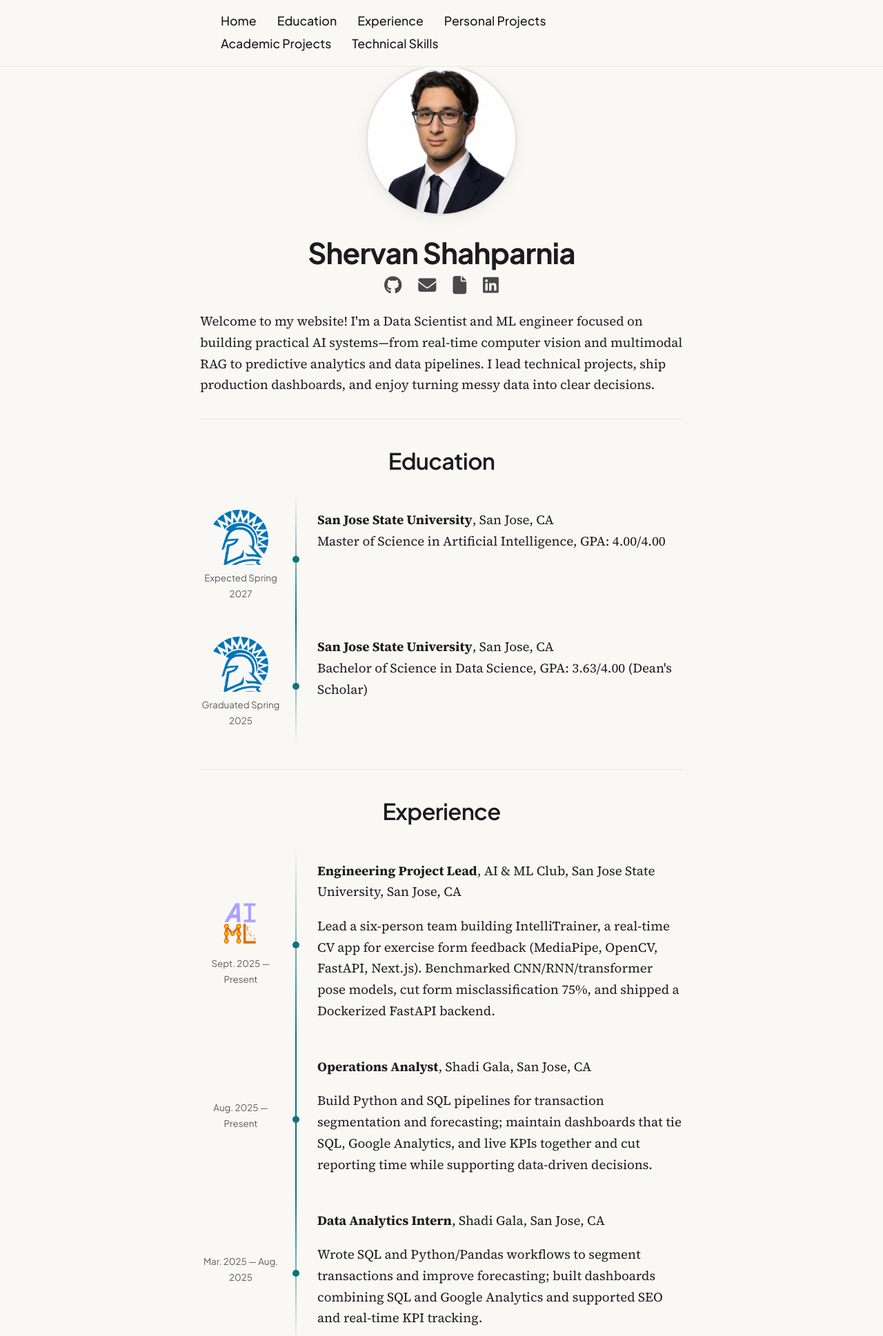
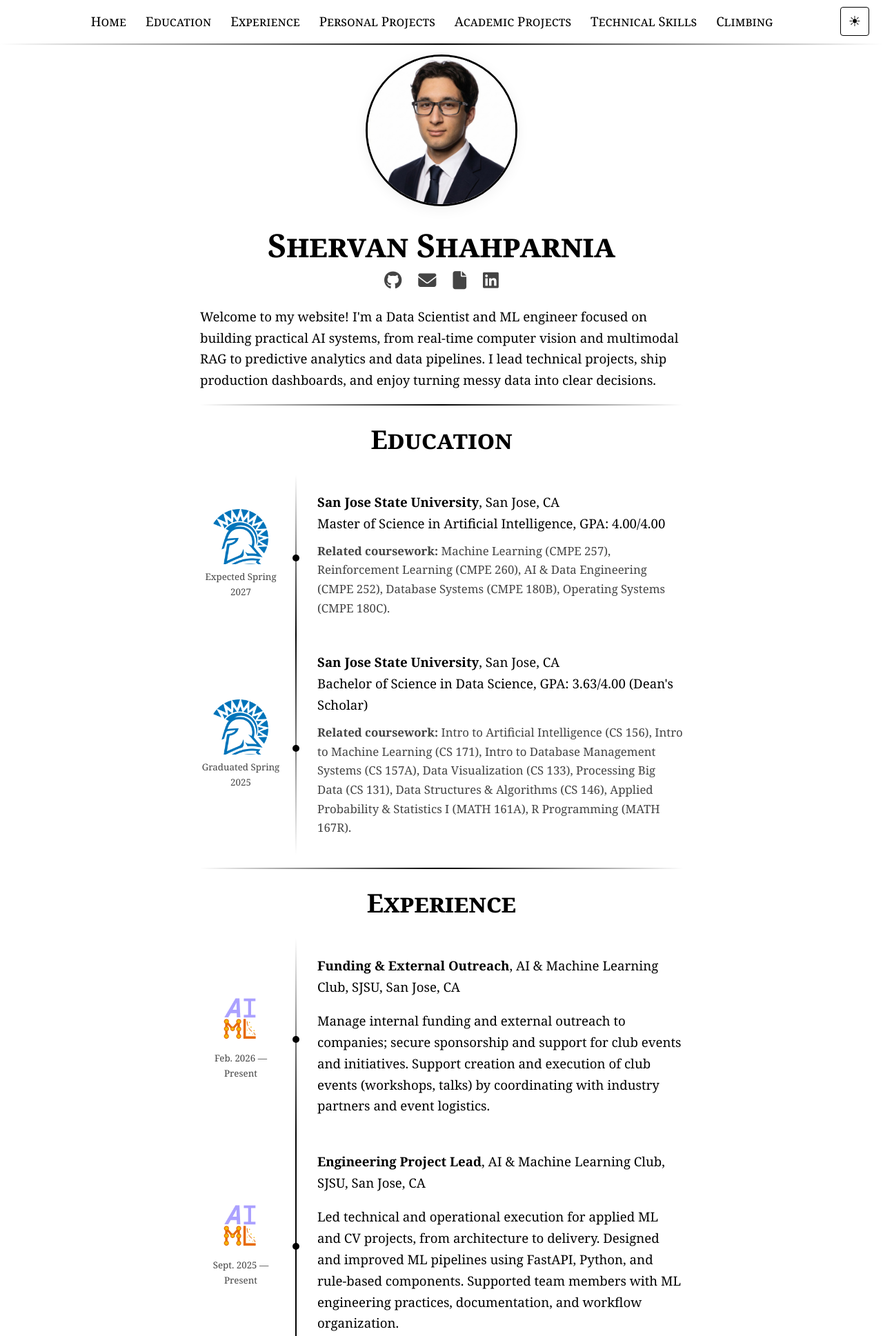
Before and after one commit to SShahparnia/Sshahparnia.github.io, a plain HTML site: page index.html in a window 1280 px wide. Shown: the top 1937 px of the page at 69% size. Drawn offline with Linux system fonts and the light colour scheme; a web font is replaced by a local one.

Commit message:
Dark mode features impelemented, stylistic changes, hobby added, relevant coursework listed

```diff
--- a/index.html
+++ b/index.html
@@ -7,7 +7,7 @@
     <title>Shervan Shahparnia</title>
     <link rel="preconnect" href="https://fonts.googleapis.com">
     <link rel="preconnect" href="https://fonts.gstatic.com" crossorigin>
-    <link href="https://fonts.googleapis.com/css2?family=Plus+Jakarta+Sans:wght@400;500;600;700&family=Source+Serif+4:ital,opsz,wght@0,8..60,400;0,8..60,600;0,8..60,700;1,8..60,400&display=swap" rel="stylesheet">
+    <link href="https://fonts.googleapis.com/css2?family=Source+Serif+Pro:ital,wght@0,400;0,600;0,700;1,400&display=swap" rel="stylesheet">
     <link href="https://cdnjs.cloudflare.com/ajax/libs/font-awesome/6.6.0/css/all.min.css" rel="stylesheet">
     <link rel="stylesheet" href="styles.css" />
 </head>
@@ -23,7 +23,12 @@
                     <li><a href="#sec-projects">Personal Projects</a></li>
                     <li><a href="#sec-academic-projects">Academic Projects</a></li>
                     <li><a href="#sec-skills">Technical Skills</a></li>
+                    <li><a href="#sec-climbing">Climbing</a></li>
                 </ul>
+                <button type="button" class="dark-mode-toggle" aria-label="Toggle dark mode" title="Toggle dark mode">
+                    <span class="icon-sun" aria-hidden="true">☀</span>
+                    <span class="icon-moon" aria-hidden="true">☽</span>
+                </button>
             </nav>
         </div>
     </div>
@@ -41,7 +46,7 @@
             </ul>
             <p>
                 Welcome to my website!
-                I'm a Data Scientist and ML engineer focused on building practical AI systems—from real-time computer vision and multimodal RAG to predictive analytics and data pipelines.
+                I'm a Data Scientist and ML engineer focused on building practical AI systems, from real-time computer vision and multimodal RAG to predictive analytics and data pipelines.
                 I lead technical projects, ship production dashboards, and enjoy turning messy data into clear decisions.
             </p>
         </section>
@@ -58,6 +63,7 @@
                 <div class="experience-desc">
                     <strong>San Jose State University</strong>, San Jose, CA<br>
                     Master of Science in Artificial Intelligence, GPA: 4.00/4.00
+                    <p class="related-coursework"><strong>Related coursework:</strong> Machine Learning (CMPE 257), Reinforcement Learning (CMPE 260), AI &amp; Data Engineering (CMPE 252), Database Systems (CMPE 180B), Operating Systems (CMPE 180C).</p>
                 </div>
             </div>
             <div class="row-experience">
@@ -70,6 +76,7 @@
                 <div class="experience-desc">
                     <strong>San Jose State University</strong>, San Jose, CA<br>
                     Bachelor of Science in Data Science, GPA: 3.63/4.00 (Dean's Scholar)
+                    <p class="related-coursework"><strong>Related coursework:</strong> Intro to Artificial Intelligence (CS 156), Intro to Machine Learning (CS 171), Intro to Database Management Systems (CS 157A), Data Visualization (CS 133), Processing Big Data (CS 131), Data Structures &amp; Algorithms (CS 146), Applied Probability &amp; Statistics I (MATH 161A), R Programming (MATH 167R).</p>
                 </div>
             </div>
         </section>
@@ -80,34 +87,46 @@
                 <div class="timespan">
                     <div>
                         <img src="images/ai-ml-logo.png" alt="AI/ML Club Logo" class="logo-img experience-logo" />
-                        <time datetime="2025-09">Sept. 2025 — Present</time>
+                        <time datetime="2026-02">Feb. 2026 — Present</time>
                     </div>
                 </div>
                 <div class="experience-desc">
-                    <strong>Engineering Project Lead</strong>, AI &amp; ML Club, San Jose State University, San Jose, CA
-                    <p>Lead a six-person team building IntelliTrainer, a real-time CV app for exercise form feedback (MediaPipe, OpenCV, FastAPI, Next.js). Benchmarked CNN/RNN/transformer pose models, cut form misclassification 75%, and shipped a Dockerized FastAPI backend.</p>
+                    <strong>Funding &amp; External Outreach</strong>, AI &amp; Machine Learning Club, SJSU, San Jose, CA
+                    <p>Manage internal funding and external outreach to companies; secure sponsorship and support for club events and initiatives. Support creation and execution of club events (workshops, talks) by coordinating with industry partners and event logistics.</p>
                 </div>
             </div>
             <div class="row-experience">
                 <div class="timespan">
                     <div>
-                        <time datetime="2025-08">Aug. 2025 — Present</time>
+                        <img src="images/ai-ml-logo.png" alt="AI/ML Club Logo" class="logo-img experience-logo" />
+                        <time datetime="2025-09">Sept. 2025 — Present</time>
                     </div>
                 </div>
                 <div class="experience-desc">
-                    <strong>Operations Analyst</strong>, Shadi Gala, San Jose, CA
-                    <p>Build Python and SQL pipelines for transaction segmentation and forecasting; maintain dashboards that tie SQL, Google Analytics, and live KPIs together and cut reporting time while supporting data-driven decisions.</p>
+                    <strong>Engineering Project Lead</strong>, AI &amp; Machine Learning Club, SJSU, San Jose, CA
+                    <p>Led technical and operational execution for applied ML and CV projects, from architecture to delivery. Designed and improved ML pipelines using FastAPI, Python, and rule-based components. Supported team members with ML engineering practices, documentation, and workflow organization.</p>
                 </div>
             </div>
             <div class="row-experience">
                 <div class="timespan">
                     <div>
-                        <time datetime="2025-03">Mar. 2025 — Aug. 2025</time>
+                        <time datetime="2025-06">Jun. 2025 — Present</time>
                     </div>
                 </div>
                 <div class="experience-desc">
-                    <strong>Data Analytics Intern</strong>, Shadi Gala, San Jose, CA
-                    <p>Wrote SQL and Python/Pandas workflows to segment transactions and improve forecasting; built dashboards combining SQL and Google Analytics and supported SEO and real-time KPI tracking.</p>
+                    <strong>Business Consultant</strong>, Shadi Gala, San Jose, CA
+                    <p>Created Python scripts and SQL pipelines to segment 500+ transactions, engineer features, and improve forecasting accuracy for demand and inventory. Developed interactive dashboards integrating SQL, Google Analytics, and real-time KPIs; reduced reporting time 40% and drove 90% increase in ticket sales via data-driven optimization.</p>
+                </div>
+            </div>
+            <div class="row-experience">
+                <div class="timespan">
+                    <div>
+                        <time datetime="2025-02">Feb. 2025 — Jun. 2025</time>
+                    </div>
+                </div>
+                <div class="experience-desc">
+                    <strong>Business Analytics Intern</strong>, Shadi Gala, San Jose, CA
+                    <p>Designed SQL queries and Python/Pandas workflows to segment 500+ user transactions, identify purchasing trends, and improve forecasting accuracy. Supported SEO and analytics; developed interactive dashboards joining SQL with Google Analytics data, reducing manual reporting time and enabling real-time KPI tracking.</p>
                 </div>
             </div>
         </section>
@@ -217,7 +236,7 @@
                 </div>
                 <div class="publication-summary">
                     A comprehensive platform for university club management. Built to help students discover, join, and manage club activities.
-                    Contributors: <a href="https://www.linkedin.com/in/knaythan/" target="_blank" rel="noopener noreferrer">Knay Than</a>, <a href="https://www.linkedin.com/in/n-durrant/" target="_blank" rel="noopener noreferrer">N. Durrant</a>, <a href="https://www.linkedin.com/in/aaron-sam-75330726a/" target="_blank" rel="noopener noreferrer">Aaron Sam</a>, <a href="https://www.linkedin.com/in/hoang-nguyen-7b340023b/" target="_blank" rel="noopener noreferrer">Hoang Nguyen</a>.
+                    Contributors: <a href="https://www.linkedin.com/in/knaythan/" target="_blank" rel="noopener noreferrer">Nathan Cohn</a>, <a href="https://www.linkedin.com/in/n-durrant/" target="_blank" rel="noopener noreferrer">Nathan Durrant</a>, <a href="https://www.linkedin.com/in/aaron-sam-75330726a/" target="_blank" rel="noopener noreferrer">Aaron Sam</a>, <a href="https://www.linkedin.com/in/hoang-nguyen-7b340023b/" target="_blank" rel="noopener noreferrer">Hoang Nguyen</a>.
                 </div>
             </div>
             <div class="row-publication">
@@ -251,10 +270,23 @@
             </ul>
         </section>
 
+        <section id="sec-climbing">
+            <h2>Climbing</h2>
+            <p>I love bouldering, and my focus is on sending hard boulders outdoors. My current goals are to send V11 indoors and to hit +120% max pull-up. Here is some of my climbing-related media:</p>
+            <p><strong>Favorite outdoor sends:</strong></p>
+            <ul class="skills-list">
+                <li>The Beak (V3), Castle Rock State Park</li>
+                <li>The Beak Mantle (V5), Castle Rock State Park</li>
+                <li>The Ramp (V4), Mortar Rock Park, Berkeley</li>
+                <li>Sunshine (V5), Mortar Rock Park, Berkeley</li>
+            </ul>
+        </section>
+
         <footer class="website-footer">
             <p class="author">By Shervan Shahparnia, 2025</p>
         </footer>
     </div>
+    <script src="script.js"></script>
 </body>
 
 </html>
--- a/styles.css
+++ b/styles.css
@@ -5,18 +5,17 @@
 }
 
 :root {
-  --bg-color: #faf8f5;
-  --font-color: #1c1c1c;
-  --font-muted: #4a4a4a;
-  --navbar-link-color: #1c1c1c;
-  --navbar-hover-link-color: #0d7377;
-  --time-color: #5c5c5c;
-  --link-color: #0d7377;
-  --hover-link-color: #095c5f;
-  --accent: #0d7377;
-  --border-color: #e8e4df;
-  --font-serif: "Source Serif 4", Georgia, serif;
-  --font-sans: "Plus Jakarta Sans", system-ui, sans-serif;
+  --bg-color: #fff;
+  --font-color: #000;
+  --font-muted: #444;
+  --navbar-link-color: #000;
+  --navbar-hover-link-color: #333;
+  --time-color: #444;
+  --link-color: #000;
+  --hover-link-color: #333;
+  --accent: #000;
+  --border-color: #000;
+  --font-main: "Source Serif Pro", Georgia, serif;
 }
 
 html {
@@ -27,7 +26,7 @@ html {
 body {
   background-color: var(--bg-color);
   color: var(--font-color);
-  font-family: var(--font-serif);
+  font-family: var(--font-main);
   font-weight: 400;
   font-size: 1rem;
   line-height: 1.65;
@@ -57,13 +56,20 @@ p:last-of-type {
 }
 
 section {
-  border-top: 1px solid var(--border-color);
-  padding-top: 1.75em;
-  padding-bottom: 1.75em;
+  border-image: linear-gradient(
+    to right,
+    var(--bg-color),
+    var(--font-color),
+    var(--bg-color)
+  ) 10 0 10 0;
+  border-top-width: 2px;
+  border-top-style: solid;
+  padding-top: 1em;
+  padding-bottom: 1em;
 }
 
 section:first-of-type {
-  border-top-width: 0px;
+  border-top-width: 0;
 }
 
 .page {
@@ -78,21 +84,19 @@ h2,
 h3,
 h4,
 h5 {
-  font-family: var(--font-sans);
-  font-variant: normal;
+  font-family: var(--font-main);
   text-align: center;
-  font-size: 1.75rem;
+  font-variant: small-caps;
+  font-size: 2rem;
   font-weight: 600;
   margin-bottom: 20px;
-  letter-spacing: -0.02em;
   color: var(--font-color);
 }
 
 .my-name {
-  font-size: 2.25em;
+  font-size: 2.5em;
   margin-top: 10px;
-  margin-bottom: 0px;
-  font-weight: 700;
+  margin-bottom: 0;
 }
 
 .headshot-figure {
@@ -148,24 +152,31 @@ h5 {
 .nav-background {
   z-index: 1;
   background-color: var(--bg-color);
-  border-bottom: 1px solid var(--border-color);
-  box-shadow: 0 1px 0 rgba(255, 255, 255, 0.8);
+  border-image: linear-gradient(
+    to right,
+    var(--bg-color),
+    var(--font-color),
+    var(--bg-color)
+  ) 10 0 10 0;
+  border-bottom-width: 2px;
+  border-bottom-style: solid;
 }
 
 .nav-bar {
   padding-top: 12pt;
   padding-bottom: 12pt;
   padding-left: 20px;
+  padding-right: 20px;
   position: relative;
-  max-width: 680px;
+  max-width: 100%;
   margin: 0 auto;
 }
 
 .nav-bar ul {
   display: flex;
-  flex-wrap: wrap;
-  justify-content: left;
-  gap: 2px;
+  flex-wrap: nowrap;
+  justify-content: center;
+  gap: 0;
 }
 
 .nav-bar li {
@@ -177,16 +188,71 @@ h5 {
 .nav-bar li a:visited {
   text-decoration: none;
   color: var(--navbar-link-color);
-  font-family: var(--font-sans);
-  font-variant: normal;
-  font-size: 0.95rem;
-  font-weight: 500;
+  font-family: var(--font-main);
+  font-variant: small-caps;
   transition: color 0.2s ease;
 }
 
 .nav-bar li a:hover,
 .nav-bar li a:visited:hover {
-  color: var(--accent);
+  color: var(--navbar-hover-link-color);
+}
+
+/* Dark mode toggle button */
+.dark-mode-toggle {
+  position: absolute;
+  right: 20px;
+  top: 50%;
+  transform: translateY(-50%);
+  width: 2.25rem;
+  height: 2.25rem;
+  padding: 0;
+  border: 1px solid var(--font-color);
+  background: var(--bg-color);
+  color: var(--font-color);
+  border-radius: 4px;
+  cursor: pointer;
+  font-size: 1.1rem;
+  display: flex;
+  align-items: center;
+  justify-content: center;
+  transition: background 0.2s, color 0.2s, border-color 0.2s;
+}
+
+.dark-mode-toggle:hover {
+  background: var(--font-color);
+  color: var(--bg-color);
+}
+
+.dark-mode-toggle .icon-moon {
+  display: none;
+}
+
+.dark-mode-toggle .icon-sun {
+  display: inline;
+}
+
+/* Dark mode: show moon when dark, sun when light */
+body.dark .dark-mode-toggle .icon-sun {
+  display: none;
+}
+
+body.dark .dark-mode-toggle .icon-moon {
+  display: inline;
+}
+
+/* Dark theme */
+body.dark {
+  --bg-color: #1a1a1a;
+  --font-color: #e8e8e8;
+  --font-muted: #a0a0a0;
+  --navbar-link-color: #e8e8e8;
+  --navbar-hover-link-color: #fff;
+  --time-color: #a0a0a0;
+  --link-color: #e8e8e8;
+  --hover-link-color: #fff;
+  --accent: #e8e8e8;
+  --border-color: #333;
 }
 
 .row-experience {
@@ -214,13 +280,13 @@ h5 {
 .timespan time {
   margin-top: 10px;
   color: var(--time-color);
-  font-family: var(--font-sans);
+  font-family: var(--font-main);
 }
 
 .timespan .timespan-text {
   color: var(--time-color);
   margin-top: 10px;
-  font-family: var(--font-sans);
+  font-family: var(--font-main);
 }
 
 .timespan:before {
@@ -260,6 +326,28 @@ h5 {
 
 .experience-desc li {
   margin-bottom: 0.4em;
+}
+
+.experience-desc .related-coursework {
+  margin-top: 0.6em;
+  margin-bottom: 0;
+  font-size: 0.9rem;
+  color: var(--font-muted);
+}
+
+.related-coursework-block {
+  margin-top: 1.5rem;
+  padding-top: 1rem;
+  border-top: 1px solid var(--border-color);
+}
+
+.related-coursework-block .related-coursework {
+  margin-top: 0.25em;
+  margin-bottom: 0;
+}
+
+.related-coursework-block .related-coursework:first-child {
+  margin-top: 0;
 }
 
 .logo-img {
@@ -315,7 +403,7 @@ h5 {
   line-height: 1.3;
   text-align: left;
   font-variant: normal;
-  font-family: var(--font-sans);
+  font-family: var(--font-main);
   font-weight: 600;
   color: var(--font-color);
 }
@@ -335,7 +423,7 @@ h5 {
   font-size: 0.9rem;
   margin-bottom: 0px;
   color: var(--font-muted);
-  font-family: var(--font-sans);
+  font-family: var(--font-main);
 }
 
 .publication-summary {
@@ -391,9 +479,16 @@ h5 {
 }
 
 .website-footer {
-  border-top: 1px solid var(--border-color);
-  padding-top: 1.25rem;
-  padding-bottom: 1.25rem;
+  border-image: linear-gradient(
+    to right,
+    var(--bg-color),
+    var(--font-color),
+    var(--bg-color)
+  ) 10 0 0 0;
+  border-top-width: 2px;
+  border-top-style: solid;
+  padding-top: 1rem;
+  padding-bottom: 1rem;
   margin-top: 30px;
 }
 
@@ -417,7 +512,7 @@ h5 {
   text-decoration: none;
   color: var(--font-muted);
   font-size: 1rem;
-  font-family: var(--font-sans);
+  font-family: var(--font-main);
   transition: color 0.2s ease;
 }
 
```
Also changed, not shown: script.js (+23 -7 lines).
